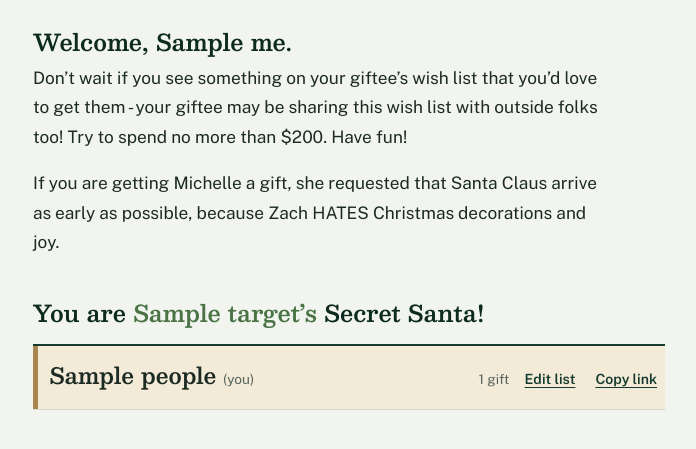
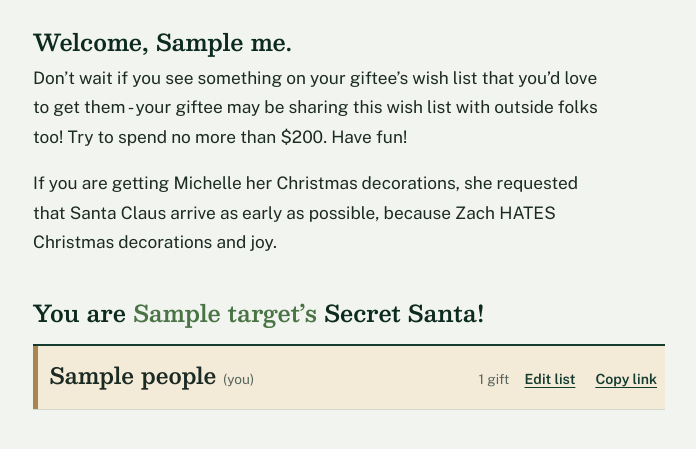
Before and after one commit to jhamil71/secret-santa, a Flask app: template templates/home.html in a window 1280 px wide. Shown: the part 150-599 px from the top of the page, without its empty margins (291-987 px from the left). Run offline with Flask 3, Linux system fonts and the light colour scheme; the template is opened without the code that fills it: most values are stand-ins (such as "Sample title", 1, 10 or a date in 2020).

Commit message:
Update home.html

```diff
--- a/templates/home.html
+++ b/templates/home.html
@@ -21,7 +21,7 @@
 <section class="welcome-note">
   <h2>Welcome, {{ me.name }}.</h2>
   <p>Don’t wait if you see something on your giftee’s wish list that you’d love to get them - your giftee may be sharing this wish list with outside folks too! Try to spend no more than $200. Have fun!</p>
-  <p>If you are getting Michelle a gift, she requested that Santa Claus arrive as early as possible, because Zach HATES Christmas decorations and joy.</p>
+  <p>If you are getting Michelle her Christmas decorations, she requested that Santa Claus arrive as early as possible, because Zach HATES Christmas decorations and joy.</p>
 </section>
 
 {% if drawn and not target %}
```
